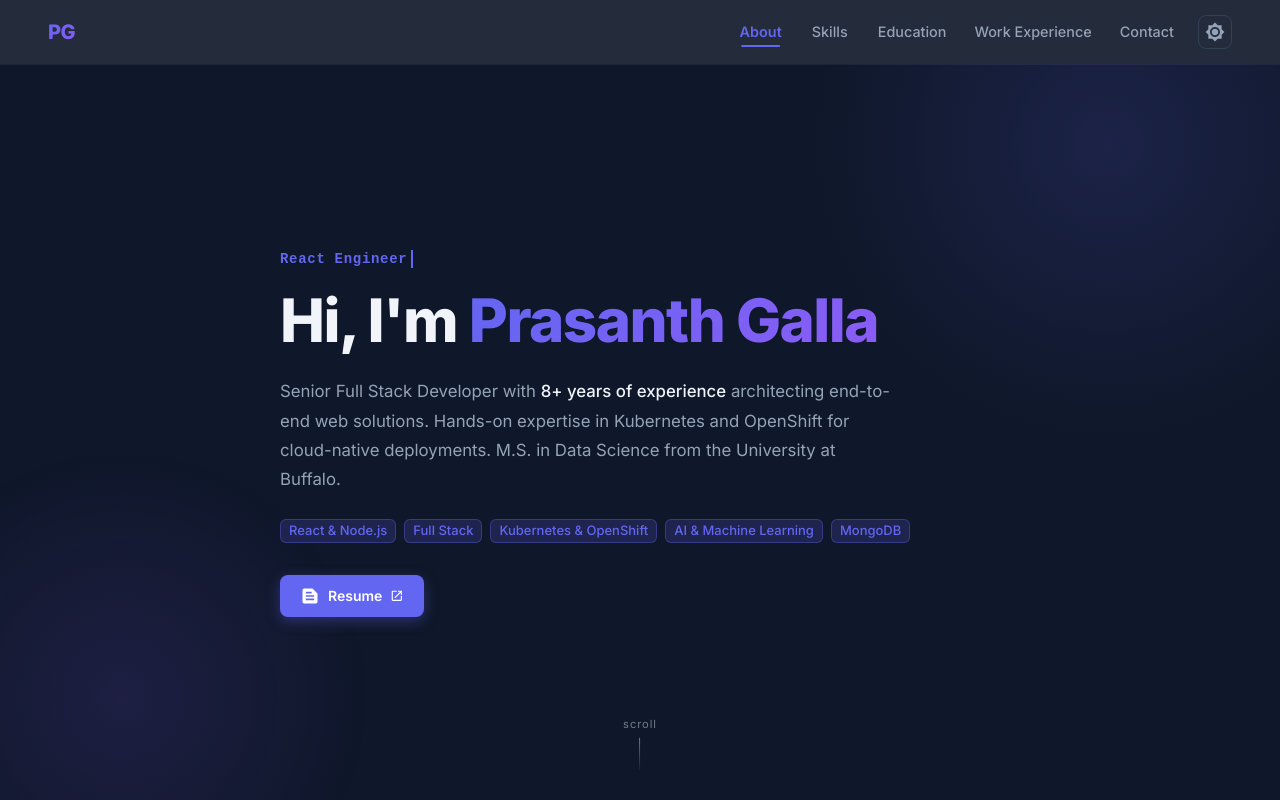
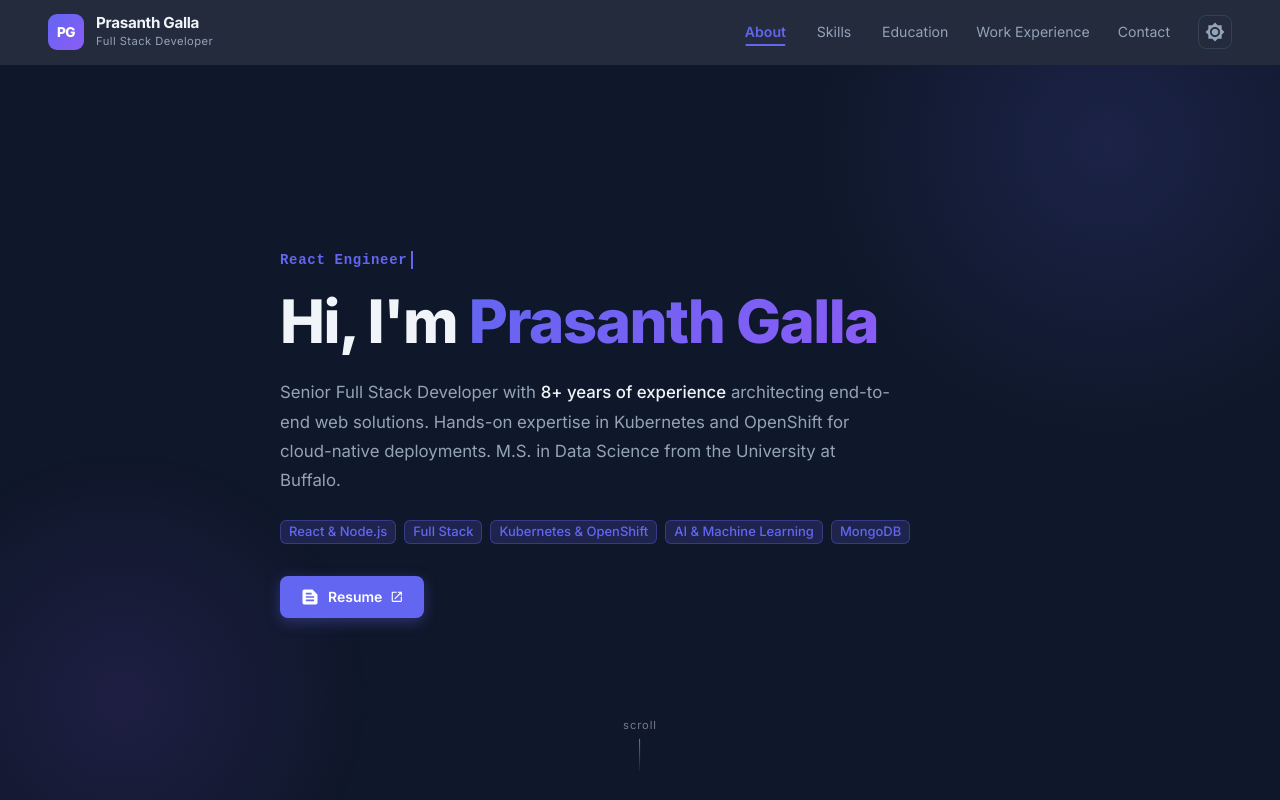
Before and after one commit to Galla1302/Galla1302.github.io, a React (Create React App) app: page / in a window 1280 px wide. Shown: the top 800 px of the page. Built offline with nearby package versions, Linux system fonts and the light colour scheme; the HTML template or start-up script is replaced by a standard one.

Commit message:
updated nav bar.

```diff
--- a/src/Components/NavBar/NavBar.tsx
+++ b/src/Components/NavBar/NavBar.tsx
@@ -1,12 +1,11 @@
-import React from 'react';
-
+import React, { useState, useEffect } from 'react';
 import {
   AppBar,
   Box,
   Button,
+  Collapse,
+  Divider,
   IconButton,
-  Menu,
-  MenuItem,
   Toolbar,
   Typography,
   useTheme,
@@ -14,6 +13,7 @@ import {
 import Brightness4Icon from '@mui/icons-material/Brightness4';
 import Brightness7Icon from '@mui/icons-material/Brightness7';
 import MenuIcon from '@mui/icons-material/Menu';
+import CloseIcon from '@mui/icons-material/Close';
 import { useThemeContext } from '../../contexts/CustomThemeContext';
 
 interface NavBarProps {
@@ -25,22 +25,21 @@ interface NavBarProps {
   activeSection: number;
 }
 
-export const NavBar = (props: NavBarProps) => {
-  const { links, activeSection } = props;
+export const NavBar = ({ links, activeSection }: NavBarProps) => {
   const theme = useTheme();
+  const { toggleTheme, mode } = useThemeContext();
+  const [mobileOpen, setMobileOpen] = useState(false);
+  const [scrolled, setScrolled] = useState(false);
 
-  const [anchorElNav, setAnchorElNav] = React.useState<null | HTMLElement>(
-    null,
-  );
+  useEffect(() => {
+    const handleScroll = () => setScrolled(window.scrollY > 10);
+    window.addEventListener('scroll', handleScroll, { passive: true });
+    return () => window.removeEventListener('scroll', handleScroll);
+  }, []);
 
-  const { toggleTheme, mode } = useThemeContext();
-
-  const handleOpenNavMenu = (event: React.MouseEvent<HTMLElement>) => {
-    setAnchorElNav(event.currentTarget);
-  };
-
-  const handleCloseNavMenu = () => {
-    setAnchorElNav(null);
+  const handleMobileLink = (onClick: () => void) => {
+    setMobileOpen(false);
+    setTimeout(onClick, 200); // let drawer close first
   };
 
   return (
@@ -51,32 +50,71 @@ export const NavBar = (props: NavBarProps) => {
         width: '100%',
         zIndex: 10,
         color: theme.palette.text.primary,
+        borderBottom: scrolled
+          ? `1px solid ${theme.palette.divider}`
+          : '1px solid transparent',
+        transition: 'border-color 0.3s ease, box-shadow 0.3s ease',
+        boxShadow: scrolled
+          ? theme.palette.mode === 'light'
+            ? '0 2px 16px rgba(0,0,0,0.06)'
+            : '0 2px 16px rgba(0,0,0,0.3)'
+          : 'none',
       }}
     >
-      <Toolbar sx={{ justifyContent: 'space-between', px: { xs: 2, md: 6 } }}>
+      <Toolbar sx={{ justifyContent: 'space-between', px: { xs: 2, md: 6 }, minHeight: '64px' }}>
+
         {/* Logo */}
+        <Box sx={{ display: 'flex', alignItems: 'center', gap: 1.5 }}>
+          <Box
+            sx={{
+              width: 36,
+              height: 36,
+              borderRadius: '9px',
+              background: 'linear-gradient(135deg, #6366f1, #8b5cf6)',
+              display: 'flex',
+              alignItems: 'center',
+              justifyContent: 'center',
+              flexShrink: 0,
+            }}
+          >
             <Typography
-          variant="h6"
               sx={{
                 fontWeight: 800,
-            background: 'linear-gradient(135deg, #6366f1, #8b5cf6)',
-            WebkitBackgroundClip: 'text',
-            WebkitTextFillColor: 'transparent',
-            backgroundClip: 'text',
+                fontSize: '0.85rem',
+                color: '#fff',
                 letterSpacing: '-0.5px',
+                fontFamily: 'Inter, sans-serif',
               }}
             >
               PG
             </Typography>
+          </Box>
+          <Box sx={{ display: { xs: 'none', sm: 'block' } }}>
+            <Typography
+              sx={{
+                fontWeight: 700,
+                fontSize: '0.95rem',
+                color: theme.palette.text.primary,
+                lineHeight: 1.2,
+                letterSpacing: '-0.3px',
+              }}
+            >
+              Prasanth Galla
+            </Typography>
+            <Typography
+              sx={{
+                fontSize: '0.7rem',
+                color: theme.palette.text.secondary,
+                letterSpacing: '0.04em',
+              }}
+            >
+              Full Stack Developer
+            </Typography>
+          </Box>
+        </Box>
 
         {/* Desktop nav */}
-        <Box
-          sx={{
-            display: { xs: 'none', md: 'flex' },
-            alignItems: 'center',
-            gap: 0.5,
-          }}
-        >
+        <Box sx={{ display: { xs: 'none', md: 'flex' }, alignItems: 'center', gap: 0.5 }}>
           {links.map((el) => (
             <Button
               key={`nav-${el.id}`}
@@ -85,8 +123,8 @@ export const NavBar = (props: NavBarProps) => {
                 color: activeSection === el.id
                   ? theme.palette.primary.main
                   : theme.palette.text.secondary,
-                fontWeight: activeSection === el.id ? 600 : 500,
-                fontSize: '0.9rem',
+                fontWeight: activeSection === el.id ? 600 : 400,
+                fontSize: '0.88rem',
                 px: 1.5,
                 position: 'relative',
                 '&::after': {
@@ -94,7 +132,9 @@ export const NavBar = (props: NavBarProps) => {
                   position: 'absolute',
                   bottom: 4,
                   left: '50%',
-                  transform: activeSection === el.id ? 'translateX(-50%) scaleX(1)' : 'translateX(-50%) scaleX(0)',
+                  transform: activeSection === el.id
+                    ? 'translateX(-50%) scaleX(1)'
+                    : 'translateX(-50%) scaleX(0)',
                   width: '60%',
                   height: '2px',
                   borderRadius: '1px',
@@ -110,78 +150,111 @@ export const NavBar = (props: NavBarProps) => {
               {el.label}
             </Button>
           ))}
+
+          {/* Theme toggle */}
           <IconButton
             onClick={toggleTheme}
             size="small"
             sx={{
-              ml: 1,
+              ml: 1.5,
               color: theme.palette.text.secondary,
               border: `1px solid ${theme.palette.divider}`,
               borderRadius: '8px',
               p: '6px',
-              '&:hover': { color: theme.palette.primary.main },
+              transition: 'all 0.2s ease',
+              '&:hover': {
+                color: theme.palette.primary.main,
+                borderColor: theme.palette.primary.main,
+                backgroundColor: 'rgba(99,102,241,0.06)',
+              },
             }}
           >
-            {mode === 'dark' ? (
-              <Brightness7Icon fontSize="small" />
-            ) : (
-              <Brightness4Icon fontSize="small" />
-            )}
+            {mode === 'dark'
+              ? <Brightness7Icon fontSize="small" />
+              : <Brightness4Icon fontSize="small" />
+            }
           </IconButton>
         </Box>
 
-        {/* Mobile: hamburger + theme toggle */}
-        <Box sx={{ display: { xs: 'flex', md: 'none' }, alignItems: 'center', gap: 1 }}>
+        {/* Mobile right side */}
+        <Box sx={{ display: { xs: 'flex', md: 'none' }, alignItems: 'center', gap: 0.5 }}>
           <IconButton
             onClick={toggleTheme}
             size="small"
             sx={{ color: theme.palette.text.secondary }}
           >
-            {mode === 'dark' ? (
-              <Brightness7Icon fontSize="small" />
-            ) : (
-              <Brightness4Icon fontSize="small" />
-            )}
+            {mode === 'dark'
+              ? <Brightness7Icon fontSize="small" />
+              : <Brightness4Icon fontSize="small" />
+            }
           </IconButton>
           <IconButton
-            size="large"
-            onClick={handleOpenNavMenu}
+            onClick={() => setMobileOpen((o) => !o)}
             sx={{ color: theme.palette.text.primary }}
           >
-            <MenuIcon />
+            {mobileOpen ? <CloseIcon /> : <MenuIcon />}
           </IconButton>
-          <Menu
-            id="menu-appbar"
-            anchorEl={anchorElNav}
-            anchorOrigin={{ vertical: 'bottom', horizontal: 'right' }}
-            keepMounted
-            transformOrigin={{ vertical: 'top', horizontal: 'right' }}
-            open={Boolean(anchorElNav)}
-            onClose={handleCloseNavMenu}
-            PaperProps={{
-              sx: {
-                mt: 1,
-                borderRadius: '10px',
-                boxShadow: '0 8px 32px rgba(0,0,0,0.12)',
-                minWidth: 160,
-              },
+        </Box>
+      </Toolbar>
+
+      {/* Mobile slide-down menu */}
+      <Collapse in={mobileOpen} timeout={220}>
+        <Box
+          sx={{
+            display: { xs: 'block', md: 'none' },
+            px: 2,
+            pb: 2,
+            backgroundColor: theme.palette.mode === 'light'
+              ? 'rgba(255,255,255,0.97)'
+              : 'rgba(15,23,42,0.97)',
           }}
         >
+          <Divider sx={{ mb: 1 }} />
           {links.map((link) => (
-              <MenuItem
+            <Box
               key={link.id}
-                onClick={() => {
-                  handleCloseNavMenu();
-                  link.onClick();
+              onClick={() => handleMobileLink(link.onClick)}
+              sx={{
+                display: 'flex',
+                alignItems: 'center',
+                gap: 1.5,
+                py: 1.25,
+                px: 1,
+                borderRadius: '10px',
+                cursor: 'pointer',
+                backgroundColor: activeSection === link.id
+                  ? 'rgba(99,102,241,0.08)'
+                  : 'transparent',
+                transition: 'background-color 0.15s ease',
+                '&:hover': { backgroundColor: 'rgba(99,102,241,0.08)' },
               }}
-                sx={{ py: 1.2 }}
             >
-                <Typography fontWeight={500}>{link.label}</Typography>
-              </MenuItem>
+              <Typography
+                sx={{
+                  fontWeight: activeSection === link.id ? 600 : 500,
+                  color: activeSection === link.id
+                    ? theme.palette.primary.main
+                    : theme.palette.text.primary,
+                  fontSize: '0.95rem',
+                }}
+              >
+                {link.label}
+              </Typography>
+              {activeSection === link.id && (
+                <Box
+                  sx={{
+                    ml: 'auto',
+                    width: 6,
+                    height: 6,
+                    borderRadius: '50%',
+                    backgroundColor: theme.palette.primary.main,
+                  }}
+                />
+              )}
+            </Box>
           ))}
-          </Menu>
         </Box>
-      </Toolbar>
+      </Collapse>
     </AppBar>
   );
 };
```
Lines whose indentation alone changed are shown as unchanged.
